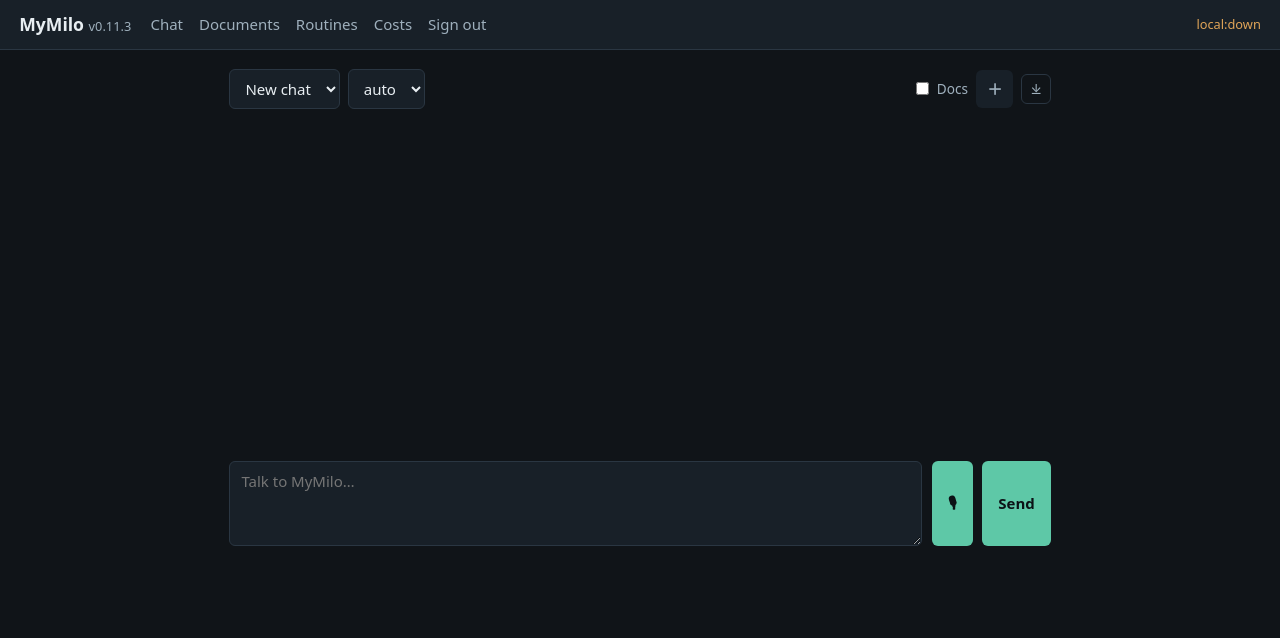
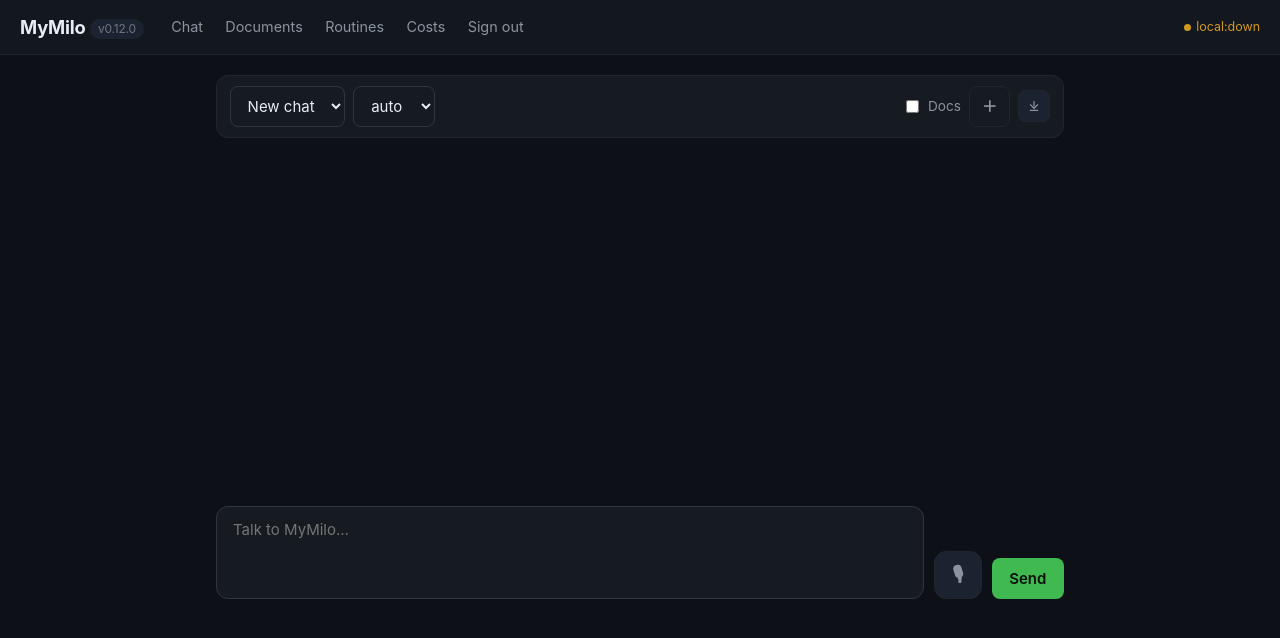
Before and after one commit to nrupala/mymilo, a FastAPI app: page / in a window 1280 px wide. Shown: the top 638 px of the page. Run offline with FastAPI, Linux system fonts and the light colour scheme; data that the repository does not hold is empty; parts of the project's set-up code (start-up, migrations or seed data) failed here and were passed over.

Commit message:
design: Apple-quality polish pass (v0.12.0)

```diff
--- a/app/__init__.py
+++ b/app/__init__.py
@@ -2,4 +2,4 @@
 # Copyright (c) 2026 Nrupal Akolkar
 """MyMilo — the native town-like buddy, resident interface of the agentic OS."""
 
-__version__ = "0.11.3"
+__version__ = "0.12.0"
--- a/static/style.css
+++ b/static/style.css
@@ -1,93 +1,268 @@
-/* MyMilo — minimal local stylesheet. No external dependencies. */
-:root { --bg: #101418; --panel: #182028; --ink: #e8eef2; --dim: #9fb0bd; --acc: #5ec8a7; --warn: #e0a458; }
-* { box-sizing: border-box; }
-body { margin: 0; background: var(--bg); color: var(--ink);
-       font: 15px/1.5 system-ui, -apple-system, "Segoe UI", sans-serif; }
-header { display: flex; align-items: center; gap: 1.2rem; padding: .7rem 1.2rem;
-         background: var(--panel); border-bottom: 1px solid #2a3642; }
-.brand { font-weight: 700; font-size: 1.1rem; }
-.ver { color: var(--dim); font-weight: 400; font-size: .8rem; }
-nav a { color: var(--dim); text-decoration: none; margin-right: 1rem; }
-nav a:hover { color: var(--ink); }
-.health { margin-left: auto; font-size: .8rem; color: var(--acc); }
+/* MyMilo — in-house design. Apple-quality polish, vanilla CSS. */
+:root {
+  --bg: #0d1117;
+  --panel: #161b22;
+  --panel-2: #1c2330;
+  --ink: #e6edf3;
+  --dim: #8b949e;
+  --faint: #6e7681;
+  --acc: #3fb950;
+  --acc-dim: #2ea043;
+  --warn: #d29922;
+  --danger: #f85149;
+  --border: #21262d;
+  --border-2: #30363d;
+  --radius: 12px;
+  --radius-sm: 8px;
+  --shadow: 0 8px 24px rgba(0, 0, 0, 0.4);
+  --font: -apple-system, BlinkMacSystemFont, "SF Pro Text", "Segoe UI",
+    system-ui, sans-serif;
+}
+* { box-sizing: border-box; -webkit-tap-highlight-color: transparent; }
+html { -webkit-text-size-adjust: 100%; }
+body {
+  margin: 0;
+  background: var(--bg);
+  color: var(--ink);
+  font: 15px/1.55 var(--font);
+  -webkit-font-smoothing: antialiased;
+}
+
+/* ── Header ── */
+header {
+  display: flex; align-items: center; gap: 1rem;
+  padding: 0.8rem 1.25rem;
+  background: rgba(22, 27, 34, 0.85);
+  backdrop-filter: blur(12px); -webkit-backdrop-filter: blur(12px);
+  border-bottom: 1px solid var(--border);
+  position: sticky; top: 0; z-index: 10;
+}
+.brand { font-weight: 700; font-size: 1.15rem; letter-spacing: -0.01em; }
+.ver {
+  color: var(--faint); font-weight: 400; font-size: 0.75rem;
+  background: var(--panel-2); padding: 0.15rem 0.5rem; border-radius: 20px;
+}
+nav a {
+  color: var(--dim); text-decoration: none; font-size: 0.9rem;
+  padding: 0.4rem 0.7rem; border-radius: var(--radius-sm);
+  transition: all 0.15s ease;
+}
+nav a:hover { color: var(--ink); background: var(--panel-2); }
+.health {
+  margin-left: auto; font-size: 0.78rem; color: var(--acc);
+  display: flex; align-items: center; gap: 0.35rem;
+}
+.health::before {
+  content: ""; width: 7px; height: 7px; border-radius: 50%;
+  background: currentColor;
+}
 .health.down { color: var(--warn); }
-main { max-width: 860px; margin: 0 auto; padding: 1.2rem; }
+
+/* ── Layout ── */
+main { max-width: 880px; margin: 0 auto; padding: 1.25rem 1rem 2rem; }
 .chat-wrap, .jobs-wrap { display: flex; flex-direction: column; gap: 1rem; }
-.controls { display: flex; gap: 1rem; align-items: center; }
-.controls label { color: var(--dim); }
-/* Chat toolbar: single clean row, wraps gracefully on narrow screens. */
-.chat-toolbar { display: flex; gap: .5rem; align-items: center; flex-wrap: wrap; }
-.chat-toolbar select { max-width: 12rem; }
+
+/* ── Toolbar ── */
+.chat-toolbar {
+  display: flex; gap: 0.5rem; align-items: center; flex-wrap: wrap;
+  padding: 0.6rem 0.8rem;
+  background: var(--panel); border: 1px solid var(--border);
+  border-radius: var(--radius);
+}
+.chat-toolbar select { max-width: 11rem; }
 .toolbar-spacer { flex: 1; }
-.docs-toggle { color: var(--dim); font-size: .85rem; display: flex;
-  align-items: center; gap: .3rem; white-space: nowrap; }
+.docs-toggle {
+  color: var(--dim); font-size: 0.85rem; display: flex;
+  align-items: center; gap: 0.35rem; white-space: nowrap; cursor: pointer;
+}
 .export-menu { position: relative; }
-#exportBtn { padding: .5rem .7rem; }
-.export-drop { position: absolute; right: 0; top: 110%; z-index: 20;
-  background: var(--panel); border: 1px solid #2a3642; border-radius: 8px;
-  min-width: 11rem; box-shadow: 0 8px 24px rgba(0,0,0,.45); overflow: hidden; }
-.export-drop button { display: block; width: 100%; text-align: left;
+#exportBtn { padding: 0.5rem 0.75rem; }
+.export-drop {
+  position: absolute; right: 0; top: calc(100% + 6px); z-index: 20;
+  background: var(--panel-2); border: 1px solid var(--border-2);
+  border-radius: var(--radius-sm); min-width: 12rem;
+  box-shadow: var(--shadow); overflow: hidden;
+  animation: popIn 0.15s ease;
+}
+.export-drop button {
+  display: block; width: 100%; text-align: left;
   background: none; color: var(--ink); border: 0; border-radius: 0;
-  padding: .6rem .9rem; font-weight: 400; }
-.export-drop button:hover { background: #223040; filter: none; }
-#clear { padding: .5rem .7rem; background: var(--panel); color: var(--dim); }
-#clear:hover { color: var(--ink); filter: none; }
-/* Per-message actions: subtle, appear on hover/focus, always visible on touch. */
-.msg { position: relative; }
-.msg-actions { display: flex; gap: .25rem; margin-top: .5rem; opacity: .45;
-  transition: opacity .18s ease; }
+  padding: 0.65rem 1rem; font-weight: 400; font-size: 0.92rem;
+}
+.export-drop button:hover { background: #2a3441; filter: none; }
+@keyframes popIn { from { opacity: 0; transform: translateY(-4px); } }
+#clear {
+  padding: 0.5rem 0.75rem; background: transparent;
+  color: var(--dim); border: 1px solid var(--border);
+}
+#clear:hover { color: var(--ink); border-color: var(--border-2); filter: none; }
+
+/* ── Messages ── */
+.log {
+  display: flex; flex-direction: column; gap: 0.9rem;
+  min-height: 42vh; max-height: 64vh; overflow-y: auto;
+  padding: 0.25rem;
+  scroll-behavior: smooth;
+}
+.msg {
+  position: relative;
+  background: var(--panel); border: 1px solid var(--border);
+  border-radius: var(--radius); padding: 0.8rem 1rem;
+  animation: msgIn 0.25s ease;
+  max-width: 100%;
+}
+@keyframes msgIn { from { opacity: 0; transform: translateY(8px); } }
+.msg.user {
+  align-self: flex-end; max-width: 88%;
+  background: linear-gradient(135deg, #1c2b3a, #1a2530);
+  border-color: #2a3a4d;
+}
+.msg.assistant { align-self: flex-start; max-width: 96%; }
+.who {
+  font-size: 0.72rem; color: var(--faint); margin-bottom: 0.3rem;
+  font-weight: 600; text-transform: uppercase; letter-spacing: 0.05em;
+}
+.msg.user .who { color: var(--acc); }
+.body {
+  white-space: pre-wrap; word-break: break-word;
+  font-size: 0.95rem; line-height: 1.6;
+}
+.body p { margin: 0 0 0.6em; }
+.body p:last-child { margin-bottom: 0; }
+
+/* Per-message actions */
+.msg-actions {
+  display: flex; gap: 0.3rem; margin-top: 0.6rem;
+  opacity: 0; transition: opacity 0.18s ease;
+}
 .msg:hover .msg-actions, .msg:focus-within .msg-actions { opacity: 1; }
-@media (hover: none) { .msg-actions { opacity: .8; } }
-.icon-btn { background: none; border: 1px solid #2a3642; color: var(--dim);
-  border-radius: 6px; padding: .25rem .5rem; font-size: .85rem; font-weight: 400;
-  cursor: pointer; transition: all .15s ease; }
-.icon-btn:hover { color: var(--ink); border-color: var(--acc); filter: none;
-  transform: translateY(-1px); }
+@media (hover: none) { .msg-actions { opacity: 0.75; } }
+.icon-btn {
+  background: var(--panel-2); border: 1px solid var(--border);
+  color: var(--dim); border-radius: 7px;
+  padding: 0.3rem 0.6rem; font-size: 0.82rem; font-weight: 500;
+  cursor: pointer; transition: all 0.15s ease;
+  display: inline-flex; align-items: center; gap: 0.25rem;
+}
+.icon-btn:hover {
+  color: var(--ink); border-color: var(--acc); filter: none;
+  transform: translateY(-1px);
+}
 .icon-btn:active { transform: translateY(0); }
-/* Format picker: bottom sheet on mobile, centered card on desktop. */
-.format-sheet { position: fixed; inset: 0; z-index: 50;
-  background: rgba(0,0,0,.55); backdrop-filter: blur(4px);
+
+/* ── Composer ── */
+.composer { display: flex; gap: 0.6rem; align-items: flex-end; }
+.composer textarea {
+  flex: 1; resize: none; min-height: 48px; max-height: 160px;
+  line-height: 1.5; padding: 0.75rem 1rem;
+  border-radius: var(--radius);
+  transition: border-color 0.15s ease, box-shadow 0.15s ease;
+}
+.composer textarea:focus {
+  outline: none; border-color: var(--acc);
+  box-shadow: 0 0 0 3px rgba(63, 185, 80, 0.15);
+}
+.composer button#send {
+  min-width: 52px; height: 48px; border-radius: var(--radius);
+  font-size: 1.1rem; padding: 0 1rem;
+}
+.composer #mic {
+  min-width: 48px; height: 48px; border-radius: var(--radius);
+  background: var(--panel-2); color: var(--dim);
+  border: 1px solid var(--border); font-size: 1.2rem;
+  transition: all 0.2s ease;
+}
+.composer #mic:hover { color: var(--ink); border-color: var(--border-2); }
+.composer #mic.rec {
+  background: var(--danger); color: #fff; border-color: var(--danger);
+  animation: pulse 1.4s ease infinite;
+}
+@keyframes pulse {
+  0%, 100% { box-shadow: 0 0 0 0 rgba(248, 81, 73, 0.4); }
+  50% { box-shadow: 0 0 0 8px rgba(248, 81, 73, 0); }
+}
+
+/* ── Format picker ── */
+.format-sheet {
+  position: fixed; inset: 0; z-index: 50;
+  background: rgba(0, 0, 0, 0.6); backdrop-filter: blur(6px);
+  -webkit-backdrop-filter: blur(6px);
   display: flex; align-items: flex-end; justify-content: center;
-  animation: fadeIn .18s ease; }
+  animation: fadeIn 0.18s ease;
+}
 @media (min-width: 600px) { .format-sheet { align-items: center; } }
-.sheet-card { background: var(--panel); border-radius: 16px 16px 0 0;
-  width: 100%; max-width: 420px; padding: .75rem;
-  animation: slideUp .22s cubic-bezier(.32,.72,.35,1); }
-@media (min-width: 600px) { .sheet-card { border-radius: 16px; } }
-.sheet-title { text-align: center; color: var(--dim); font-size: .8rem;
-  font-weight: 600; text-transform: uppercase; letter-spacing: .06em;
-  padding: .5rem 0 .75rem; }
-.sheet-card button { display: block; width: 100%; text-align: center;
-  background: #223040; color: var(--ink); border: 0; border-radius: 10px;
-  padding: .8rem; margin-bottom: .5rem; font-weight: 500; font-size: .95rem; }
-.sheet-card button:hover { filter: brightness(1.15); }
-.sheet-card button.sheet-cancel { background: none; color: var(--dim); margin-bottom: 0; }
+.sheet-card {
+  background: var(--panel-2); border: 1px solid var(--border-2);
+  border-radius: 20px 20px 0 0;
+  width: 100%; max-width: 420px; padding: 0.75rem;
+  animation: slideUp 0.25s cubic-bezier(0.32, 0.72, 0.35, 1);
+}
+@media (min-width: 600px) { .sheet-card { border-radius: 20px; } }
+.sheet-title {
+  text-align: center; color: var(--dim); font-size: 0.78rem;
+  font-weight: 600; text-transform: uppercase; letter-spacing: 0.07em;
+  padding: 0.6rem 0 0.9rem;
+}
+.sheet-card button {
+  display: flex; align-items: center; gap: 0.75rem;
+  width: 100%; text-align: left;
+  background: var(--panel); color: var(--ink);
+  border: 1px solid var(--border); border-radius: 12px;
+  padding: 0.9rem 1.1rem; margin-bottom: 0.5rem;
+  font-weight: 500; font-size: 0.95rem;
+  transition: all 0.15s ease;
+}
+.sheet-card button:hover { border-color: var(--acc); filter: none; transform: none; }
+.sheet-card button.sheet-cancel {
+  background: none; border: none; color: var(--dim);
+  justify-content: center; margin-bottom: 0;
+}
 @keyframes fadeIn { from { opacity: 0; } }
-@keyframes slideUp { from { transform: translateY(24px); opacity: .6; } }
+@keyframes slideUp { from { transform: translateY(32px); opacity: 0.5; } }
+
+/* ── Forms ── */
 select, input, textarea, button { font: inherit; }
-select, input, textarea { background: var(--panel); color: var(--ink);
-  border: 1px solid #2a3642; border-radius: 6px; padding: .5rem .7rem; }
-button { background: var(--acc); color: #0c1216; border: 0; border-radius: 6px;
-         padding: .5rem 1rem; cursor: pointer; font-weight: 600; }
-button:hover { filter: brightness(1.1); }
-.log { display: flex; flex-direction: column; gap: .8rem; min-height: 40vh;
-       max-height: 62vh; overflow-y: auto; }
-.msg { background: var(--panel); border-radius: 8px; padding: .7rem .9rem; }
-.msg.user { align-self: flex-end; max-width: 85%; background: #1f2c38; }
-.msg.assistant { align-self: flex-start; max-width: 95%; }
-.who { font-size: .75rem; color: var(--dim); margin-bottom: .25rem; }
-.body { white-space: pre-wrap; word-break: break-word; }
-.composer { display: flex; gap: .6rem; }
-.composer textarea { flex: 1; resize: vertical; }
-.composer #mic.rec { background: #c0392b; color: #fff; animation: pulse 1.2s infinite; }
-@keyframes pulse { 50% { filter: brightness(1.35); } }
-.hint { color: var(--dim); font-size: .9rem; }
-.jobform { display: flex; gap: .6rem; flex-wrap: wrap; }
+select, input, textarea {
+  background: var(--panel); color: var(--ink);
+  border: 1px solid var(--border-2); border-radius: var(--radius-sm);
+  padding: 0.55rem 0.8rem;
+  transition: border-color 0.15s ease;
+}
+select:focus, input:focus, textarea:focus {
+  outline: none; border-color: var(--acc);
+}
+button {
+  background: var(--acc); color: #0a0f0a; border: 0;
+  border-radius: var(--radius-sm); padding: 0.55rem 1.1rem;
+  cursor: pointer; font-weight: 600;
+  transition: filter 0.15s ease, transform 0.1s ease;
+}
+button:hover { filter: brightness(1.08); }
+button:active { transform: scale(0.98); }
+.controls { display: flex; gap: 1rem; align-items: center; flex-wrap: wrap; }
+.controls label { color: var(--dim); font-size: 0.9rem; }
+.hint { color: var(--dim); font-size: 0.88rem; }
+
+/* ── Jobs / tables ── */
+.jobform { display: flex; gap: 0.6rem; flex-wrap: wrap; }
 .jobform input { flex: 1; min-width: 160px; }
-table { width: 100%; border-collapse: collapse; }
-th, td { text-align: left; padding: .5rem .6rem; border-bottom: 1px solid #2a3642; }
-th { color: var(--dim); font-weight: 600; font-size: .85rem; }
-h2 { margin: .2rem 0; }
+table { width: 100%; border-collapse: collapse; font-size: 0.92rem; }
+th, td { text-align: left; padding: 0.6rem 0.75rem; border-bottom: 1px solid var(--border); }
+th { color: var(--dim); font-weight: 600; font-size: 0.82rem; text-transform: uppercase; letter-spacing: 0.04em; }
+tr:hover td { background: rgba(255, 255, 255, 0.02); }
+h2 { margin: 0.25rem 0 0.75rem; font-size: 1.3rem; letter-spacing: -0.01em; }
+.suggestion {
+  border: 1px solid var(--border-2); border-radius: var(--radius);
+  padding: 0.8rem 1rem; margin-bottom: 0.75rem; background: var(--panel);
+}
+.suggestion p { white-space: pre-wrap; margin: 0.4rem 0; }
 
-.suggestion { border: 1px solid #ccc; border-radius: 6px; padding: .6rem .8rem; margin-bottom: .6rem; }
-.suggestion p { white-space: pre-wrap; margin: .4rem 0; }
+/* ── Mobile ── */
+@media (max-width: 600px) {
+  header { padding: 0.7rem 1rem; gap: 0.75rem; }
+  .brand { font-size: 1.05rem; }
+  nav a { padding: 0.35rem 0.5rem; font-size: 0.85rem; }
+  main { padding: 1rem 0.75rem 1.5rem; }
+  .msg.user { max-width: 92%; }
+  .chat-toolbar { padding: 0.5rem 0.65rem; }
+}
```
